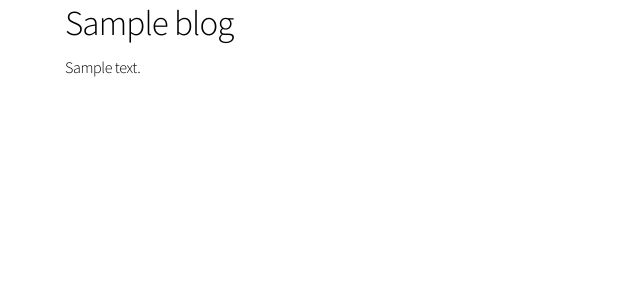
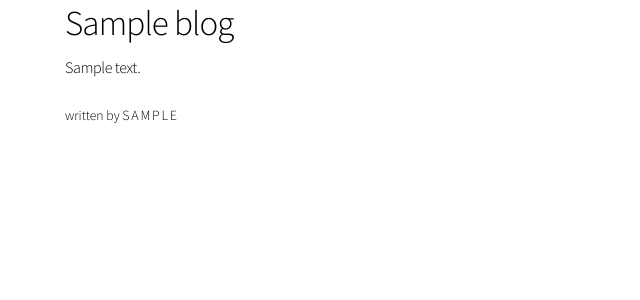
Before and after one commit to gitasong/blogz, a Flask app: template templates/single_blog.html in a window 1280 px wide. Shown: the part 293-593 px from the top of the page, without its empty margins (0-640 px from the left). Run offline with Flask 2, Linux system fonts and the light colour scheme; the visitor is signed in with stand-in values (Sample User, id 1); tables that the repository leaves empty hold one stand-in row (values such as "Sample post"); the template is opened without the code that fills it: values that come from a table or form of the project are taken from there, most other values are stand-ins (such as "Sample title", 1, 10 or a date in 2020); data that the repository does not hold is empty; some libraries are stand-ins or nearby versions.

Commit message:
add byline on single_blog template

```diff
--- a/templates/single_blog.html
+++ b/templates/single_blog.html
@@ -3,4 +3,5 @@
     {% block content %}
                 <h1>{{ blog.title }}</h1>
                 <p>{{ blog.body }}</p>
+                <small>written by <a href="/blog?userID={{ blog.owner_id }}">{{ user.username }}</a></small>
     {% endblock %}
```
